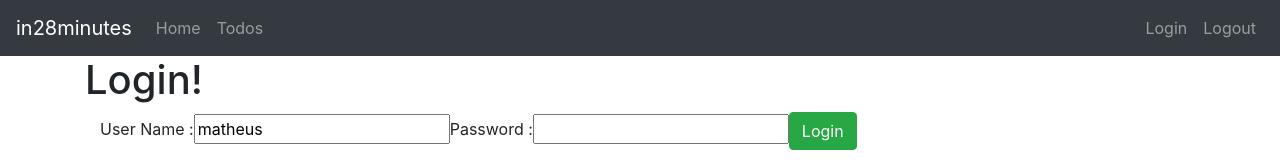
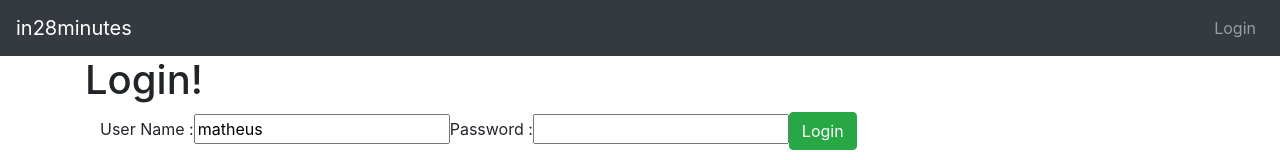
Before and after one commit to HPortuga/NgSpringBoot, an Angular app: page / in a window 1280 px wide. Shown: the top 160 px of the page. Built offline with nearby package versions, Linux system fonts and the light colour scheme.

Commit message:
habilitando itens do menu baseado na autenticação de usuario

```diff
--- a/src/app/menu/menu.component.html
+++ b/src/app/menu/menu.component.html
@@ -5,13 +5,19 @@
 		</div>
 
 		<ul class="navbar-nav">
-			<li><a routerLink="/welcome/matheus" class="nav-link">Home</a></li>
-			<li><a routerLink="/todos" class="nav-link">Todos</a></li>
+			<li><a *ngIf="hardcodedAuthenticationService.isUserLoggedIn()"
+				routerLink="/welcome/matheus" class="nav-link">Home</a>
+			</li>
+			<li><a *ngIf="hardcodedAuthenticationService.isUserLoggedIn()"
+				routerLink="/todos" class="nav-link">Todos</a>
+			</li>
 		</ul>
 
 		<ul class="navbar-nav navbar-collapse justify-content-end">
-			<li><a routerLink="/login" class="nav-link">Login</a></li>
-			<li><a routerLink="/logout" class="nav-link">Logout</a></li>
+			<li><a *ngIf="!hardcodedAuthenticationService.isUserLoggedIn()"
+				routerLink="/login" class="nav-link">Login</a></li>
+			<li><a *ngIf="hardcodedAuthenticationService.isUserLoggedIn()"
+				routerLink="/logout" class="nav-link">Logout</a></li>
 		</ul>
 	</nav>
 </header>
--- a/src/app/menu/menu.component.ts
+++ b/src/app/menu/menu.component.ts
@@ -1,4 +1,5 @@
 import { Component, OnInit } from '@angular/core';
+import { HardcodedAuthenticationService } from '../service/hardcoded-authentication.service';
 
 @Component({
   selector: 'app-menu',
@@ -7,9 +8,12 @@
 })
 export class MenuComponent implements OnInit {
 
-  constructor() { }
+  isUserLoggedIn: boolean = false;
+
+  constructor(private hardcodedAuthenticationService: HardcodedAuthenticationService) { }
 
   ngOnInit() {
+    this.isUserLoggedIn = this.hardcodedAuthenticationService.isUserLoggedIn();
   }
 
 }
--- a/src/app/service/hardcoded-authentication.service.ts
+++ b/src/app/service/hardcoded-authentication.service.ts
@@ -9,8 +9,14 @@
 
   authenticate(username: string, password: string) {
     if (username === "matheus" && password === "pass") {
+      sessionStorage.setItem('authenticatedUser', username);
       return true;
     }
     return false;
   }
+
+  isUserLoggedIn() {
+    let user = sessionStorage.getItem('authenticatedUser');
+    return !(user === null);
+  }
 }
```
